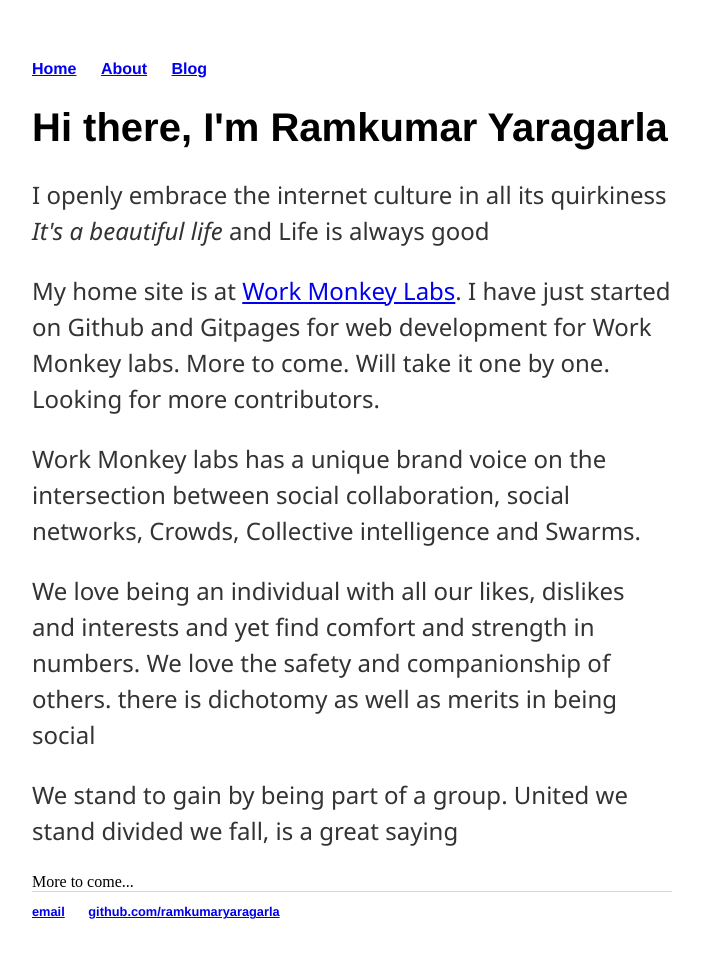
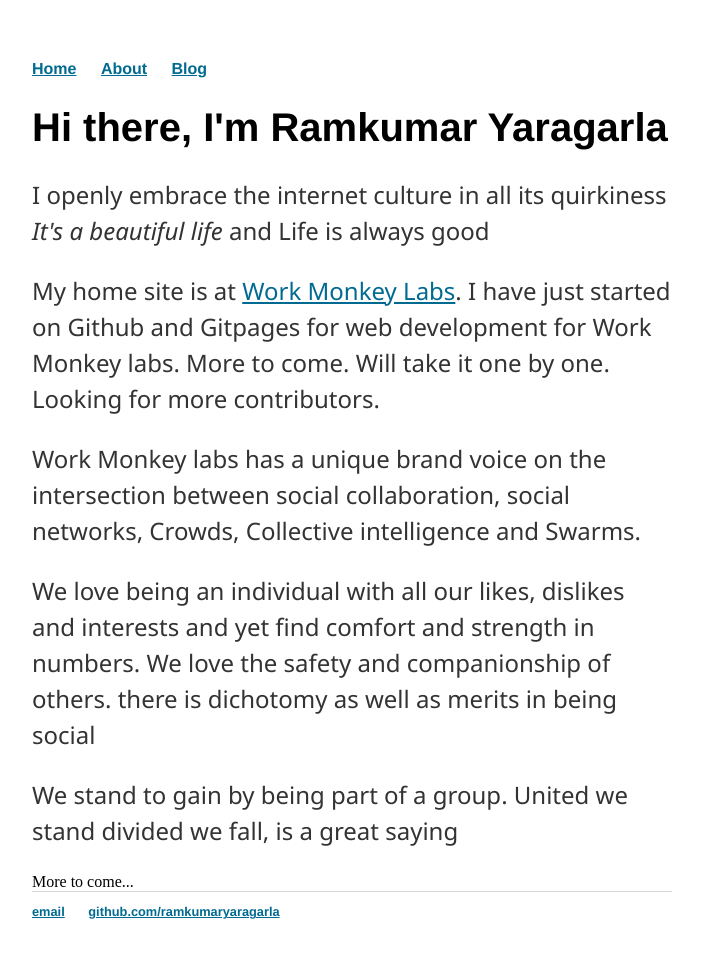
Before and after one commit to RamkumarYaragarla/worko, a Jekyll site: the page built from index.html, in a window 1280 px wide. Shown: the whole page, without its empty margins (288-991 px from the left). Built offline with Jekyll 4.4.1, drawn with Linux system fonts in a browser that asks for light colours.

Commit message:
Update main.css

```diff
--- a/css/main.css
+++ b/css/main.css
@@ -12,9 +12,10 @@ nav ul li, footer ul li {
     display: inline;
     margin-right: 20px;
 }
-.sqs-block-content a, .sqs-block-content a:hover {
-    text-decoration: underline !important;
-  }
+a {
+       text-decoration: underline;
+       color:#006a91;
+}
 
 h1 {
     font-size: 2.5em;
```
